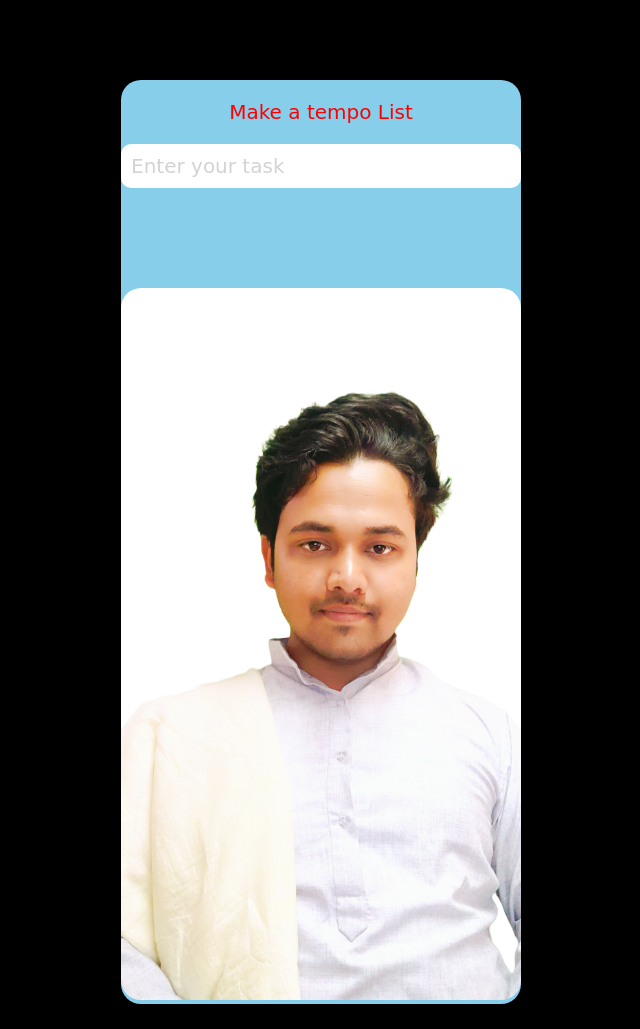
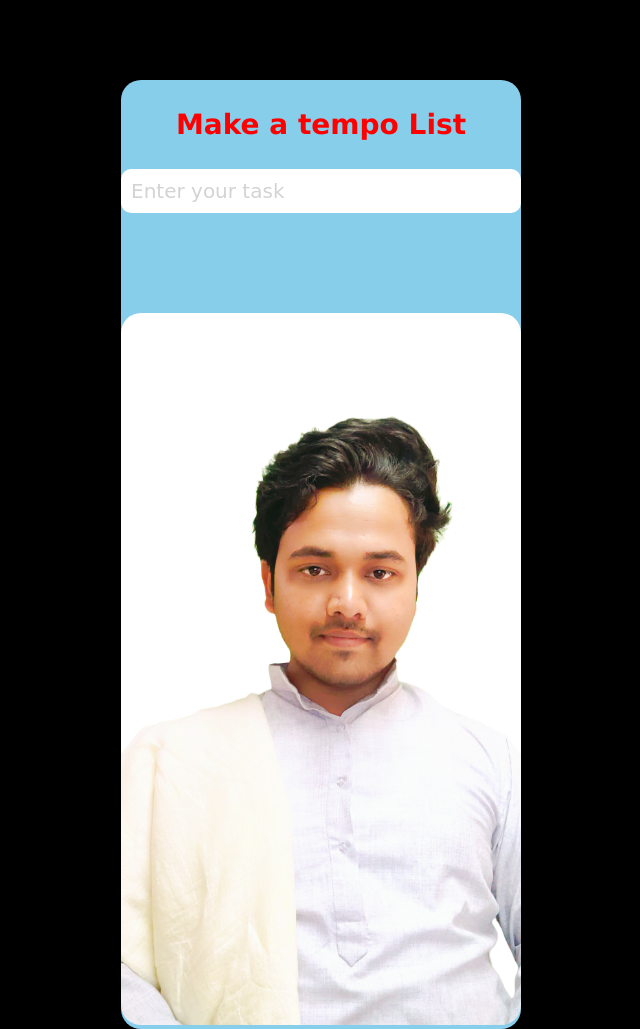
Before and after one commit to AbhinavGuddu/to-do-list, a plain HTML site: page index.html in a window 1280 px wide. Shown: the whole page, without its empty margins (319-959 px from the left). Before the commit the page ends 1004 px from the top, so only its background shows below. Drawn offline with Linux system fonts and the light colour scheme.

Commit message:
Update style.css

```diff
--- a/style.css
+++ b/style.css
@@ -7,8 +7,9 @@ body{
 p.kio{
     text-decoration: none;
     text-decoration-color:darkolivegreen;
-    font-family:cursive;
-    font-size: 20px;
+    font-family:verdana;
+    font-weight:600;
+    font-size: 28px;
     color: red;
     text-align: center;
 }
@@ -50,7 +51,8 @@ p.kio{
 .list li{
     list-style-type: none;
     padding: 20px;
-    font-family: cursive;
+    font-family:verdana;
+    font-weight:400;
     border-top: double;
     border-color: darkgray;
     position: relative;
```
